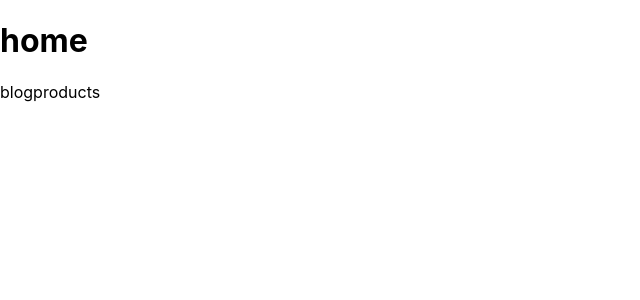
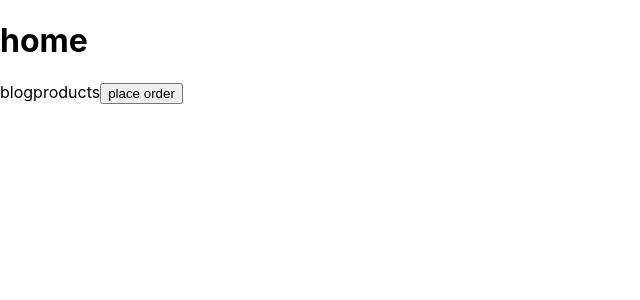
Before and after one commit to sinsarulhaq/next, a Next.js app: page / in a window 1280 px wide. Shown: the top 300 px of the page, without its empty margins (0-640 px from the left). Built offline with nearby package versions, Linux system fonts and the light colour scheme.

Commit message:
programatically routing

```diff
--- a/pages/index.js
+++ b/pages/index.js
@@ -1,6 +1,13 @@
 import Link from 'next/link'
+import { useRouter } from 'next/router'
 
 function Home(){
+
+    const router = useRouter();
+    const handleClick = () => {
+        router.push('/products');
+    }
+
     return(
         <>
         <h1>home</h1>
@@ -10,6 +17,9 @@ function Home(){
         <Link href={'/products'}>
             <a>products</a>
         </Link>
+        <button onClick={handleClick}>
+            place order
+        </button>
         </>
     )
 }
--- a/pages/products/index.js
+++ b/pages/products/index.js
@@ -27,6 +27,9 @@ function ProductList({ productId = 100}){
             <a>Product {productId}</a>
         </Link>
         </h2>
+        <button>
+
+        </button>
         </>
     )
 }
```
